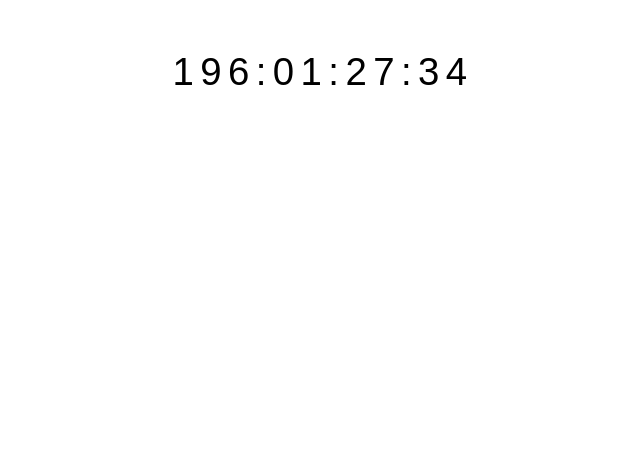
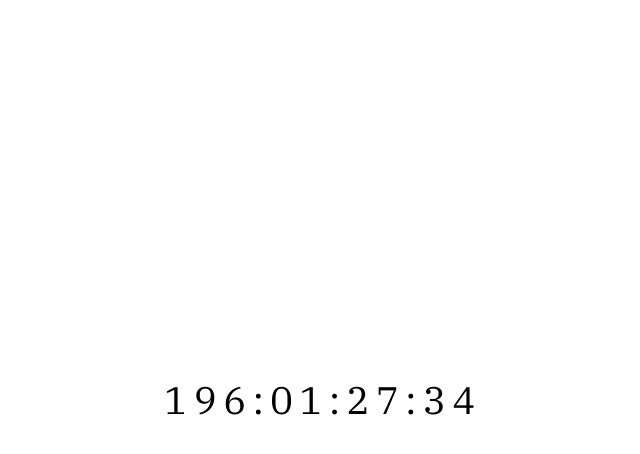
Before and after one commit to FStudioGG/Countdown-timer, a plain HTML site: page index.html in a window 1280 px wide. Shown: the whole page, without its empty margins (317-957 px from the left). Drawn offline with Linux system fonts and the light colour scheme.

Commit message:
Update index.html

```diff
--- a/index.html
+++ b/index.html
@@ -5,17 +5,24 @@
     <meta name="viewport" content="width=device-width, initial-scale=1.0">
     <title>Simple Countdown</title>
     <style>
+        @import url('https://fonts.googleapis.com/css2?family=IBM+Plex+Serif:ital,wght@0,100;0,200;0,300;0,400;0,500;0,600;0,700;1,100;1,200;1,300;1,400;1,500;1,600;1,700&display=swap');
         body {
-            font-family: Arial, sans-serif;
-            text-align: center;
-            margin-top: 50px;
+            font-family: "IBM Plex Serif", serif; /* Defines font */
+            font-weight: 400;
+            font-style: normal;
+            /* Centers the content using Flexbox */
+            display: flex; /* Defines the use of Flexbox */
+            justify-content: center; /* Horizontally centers */
+            align-items: center; /* Vertically centers */
+            height: 100vh; /* Sets body height to equal the viewport height */
+            margin: 0; /* Removes any default margin */
             overflow: hidden; /* Removes the scrollbar */
         }
 
         #countdown {
             font-size: 5vw; /* Responsive font size using window width */
             letter-spacing: 1vw; /* Horizontal spacing using window width */
-            margin-bottom: 20px;
+            text-align: center; /* Ensures the countdown text is centered */
         }
 
         /* Styles for very small screens (small smartphones) */
```
